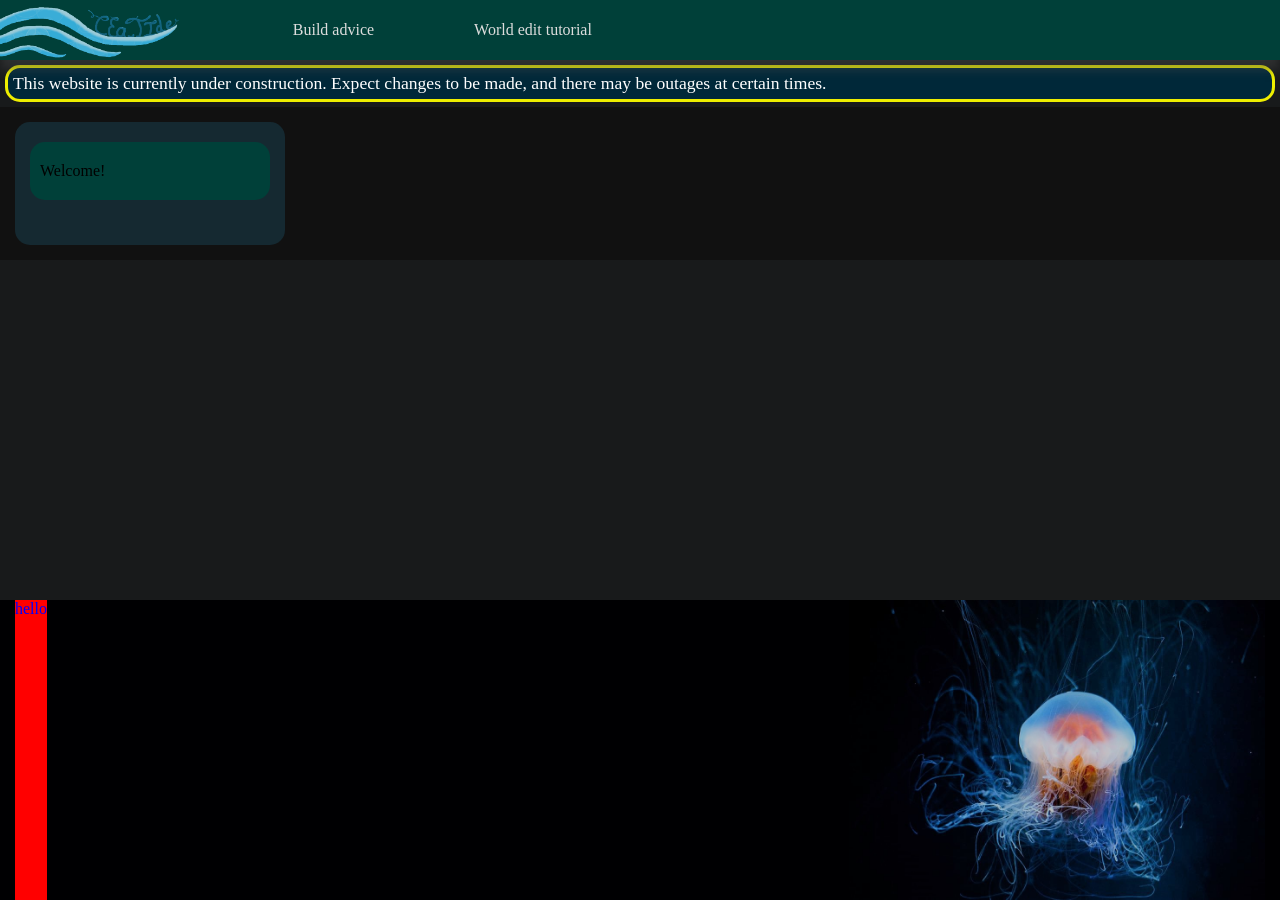
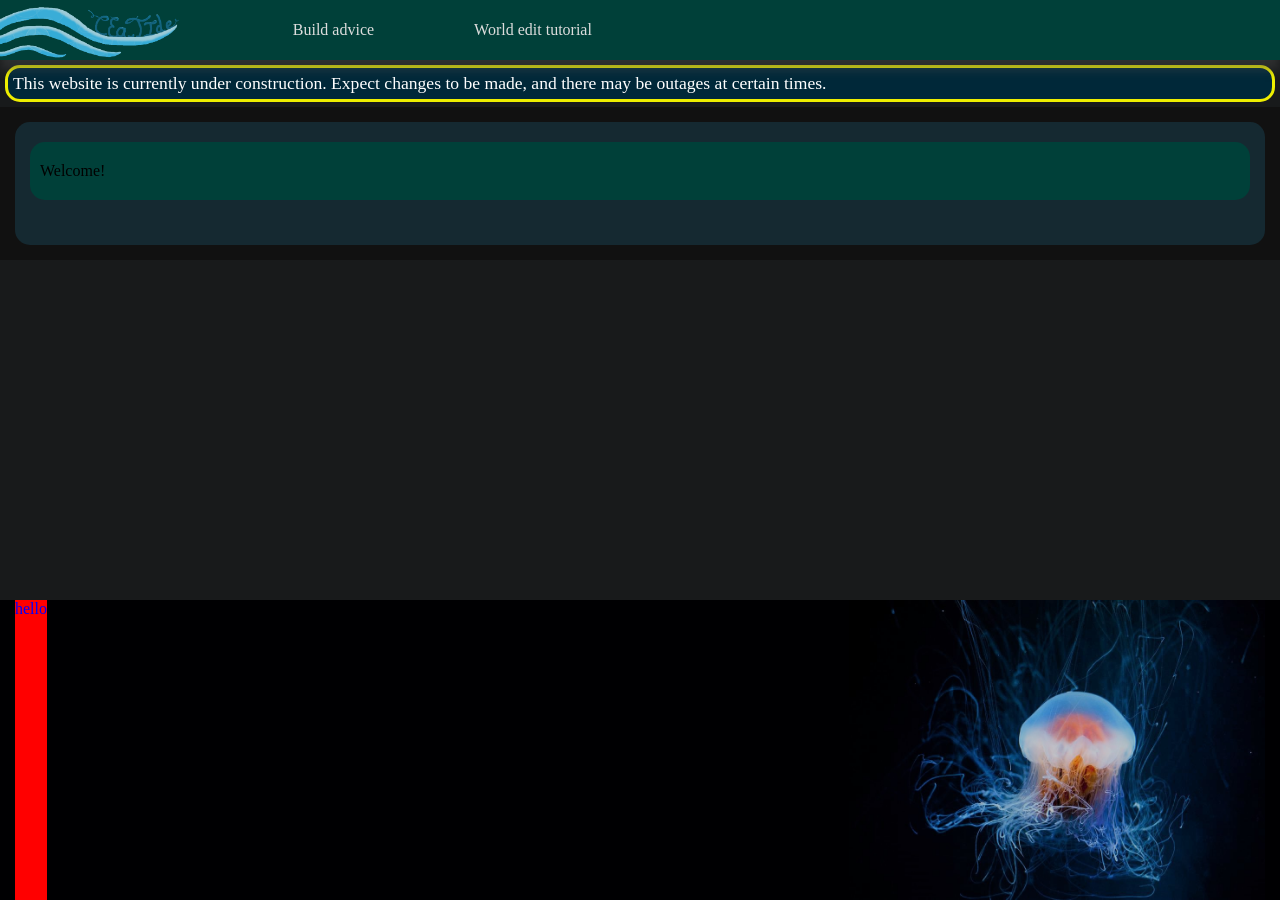
Before and after one commit to CEa-TIde/personal-website, a Jekyll site: the page built from index.html, in a window 1280 px wide. Built offline with Jekyll 4.4.1, drawn with Linux system fonts in a browser that asks for light colours.

Commit message:
Fix side-bar size
-switch from grid to flexbox layout
-slightly change scrollbar style so that in-content scrollbars are more visible

```diff
--- a/css/main.css
+++ b/css/main.css
@@ -56,11 +56,18 @@
 
 .page-wrapper {
     width: 100%;
-    display: grid;
-    grid-template-columns: 300px auto;
-    /* gap : 15px; */
-    /* display: flex; */
+    display: flex;
+    flex-direction: row;
     background: #111111;
+}
+
+/* if no sidebar, expand to full screen */
+/* .page-wrapper:has(> main) {
+    display: block;
+} */
+
+main:only-child {
+    width: 100%;
 }
 
 main {
@@ -68,6 +75,7 @@
     margin: 15px;
     padding: 15px;
     border-radius: 15px;
+    overflow-x: hidden;
 }
 
 .content-wrapper {
@@ -90,7 +98,8 @@
 
 /* width */
 ::-webkit-scrollbar {
-    margin-top: var(--menu-height);
+    /* margin-top: var(--menu-height); */
+    height: 10px;
     width: 10px;
     background: transparent;
 }
@@ -99,13 +108,14 @@
 ::-webkit-scrollbar-track {
     box-shadow: inset 0 0 5px grey;
     border-radius: 10px;
-    margin-top: var(--menu-height);
+    /* margin-top: var(--menu-height); */
 }
 
 /* Handle */
 ::-webkit-scrollbar-thumb {
     background: var(--bg-color-lightteal);
     border-radius: 10px;
+    border: 1px solid var(--bg-color-teal);
 }
 
 /* Handle on hover */
@@ -346,7 +356,8 @@
 
 aside {
     overflow-y: auto;
-    /* min-width: 300px; */
+    width: 200px;
+    min-width: 200px;
 }
 
 .aside-content {
```
